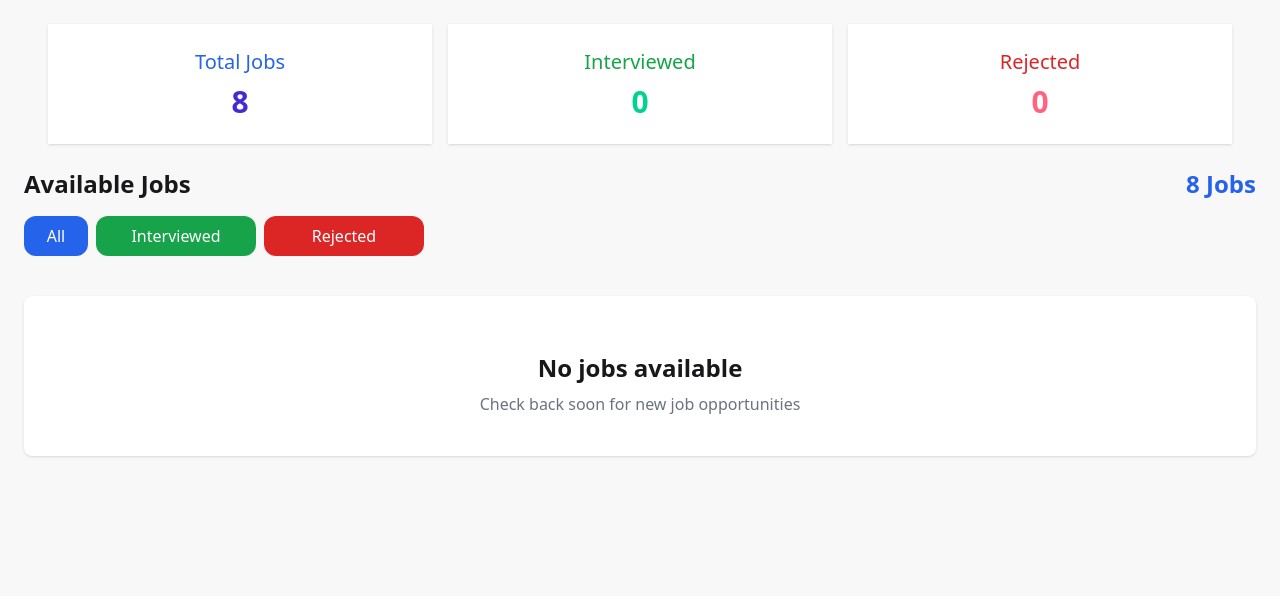
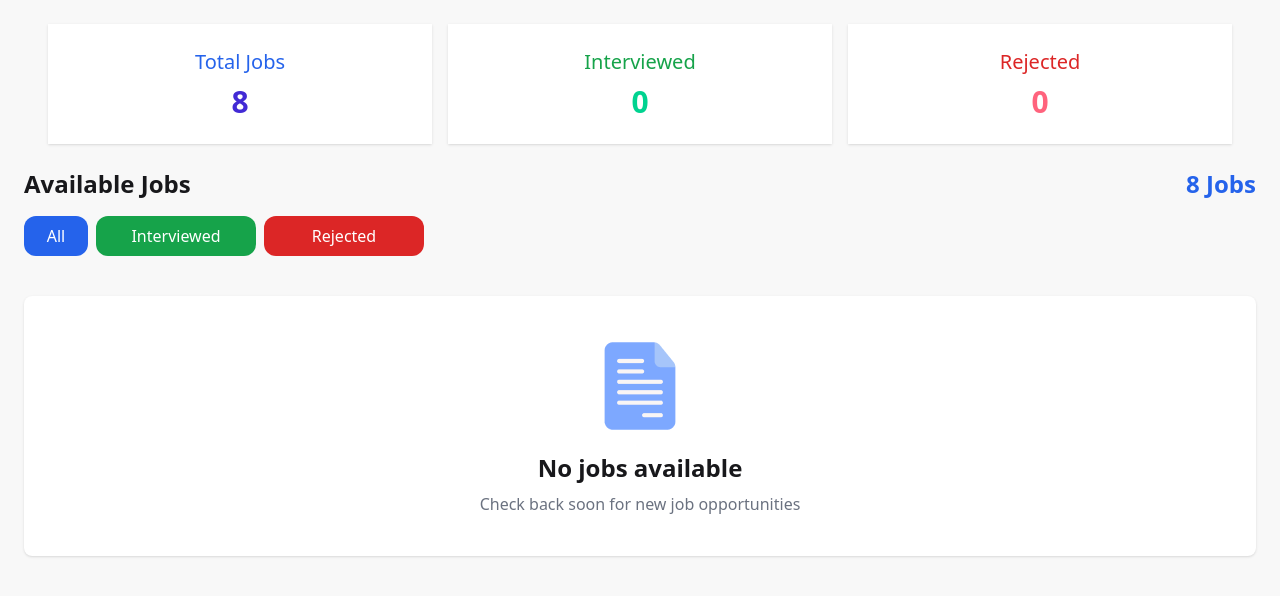
Before and after one commit to Sadiqunnabi17/Project4, a plain HTML site: page index.html in a window 1280 px wide. Both pictures are taken after a click on the button "Interviewed". Shown: the part 84-680 px from the top of the page. Drawn offline with nearby package versions, Linux system fonts and the light colour scheme.

Commit message:
Add files via upload

```diff
--- a/index.html
+++ b/index.html
@@ -64,7 +64,7 @@
 
   <!--====No Job Message====-->
   <div id="emptyMessage" class="hidden text-center p-10 bg-base-100 rounded-lg shadow">
-    <img src="/B13-A4-PH-Job-Tracker/jobs.png" class="mx-auto mb-4" alt="">
+    <img src="/jobs.png" class="mx-auto mb-4" alt="">
     <h2 class="text-2xl font-bold mb-2">No jobs available</h2>
     <p class="text-gray-500">Check back soon for new job opportunities</p>
   </div>
```
Also changed, not shown: jobs.png (added).
